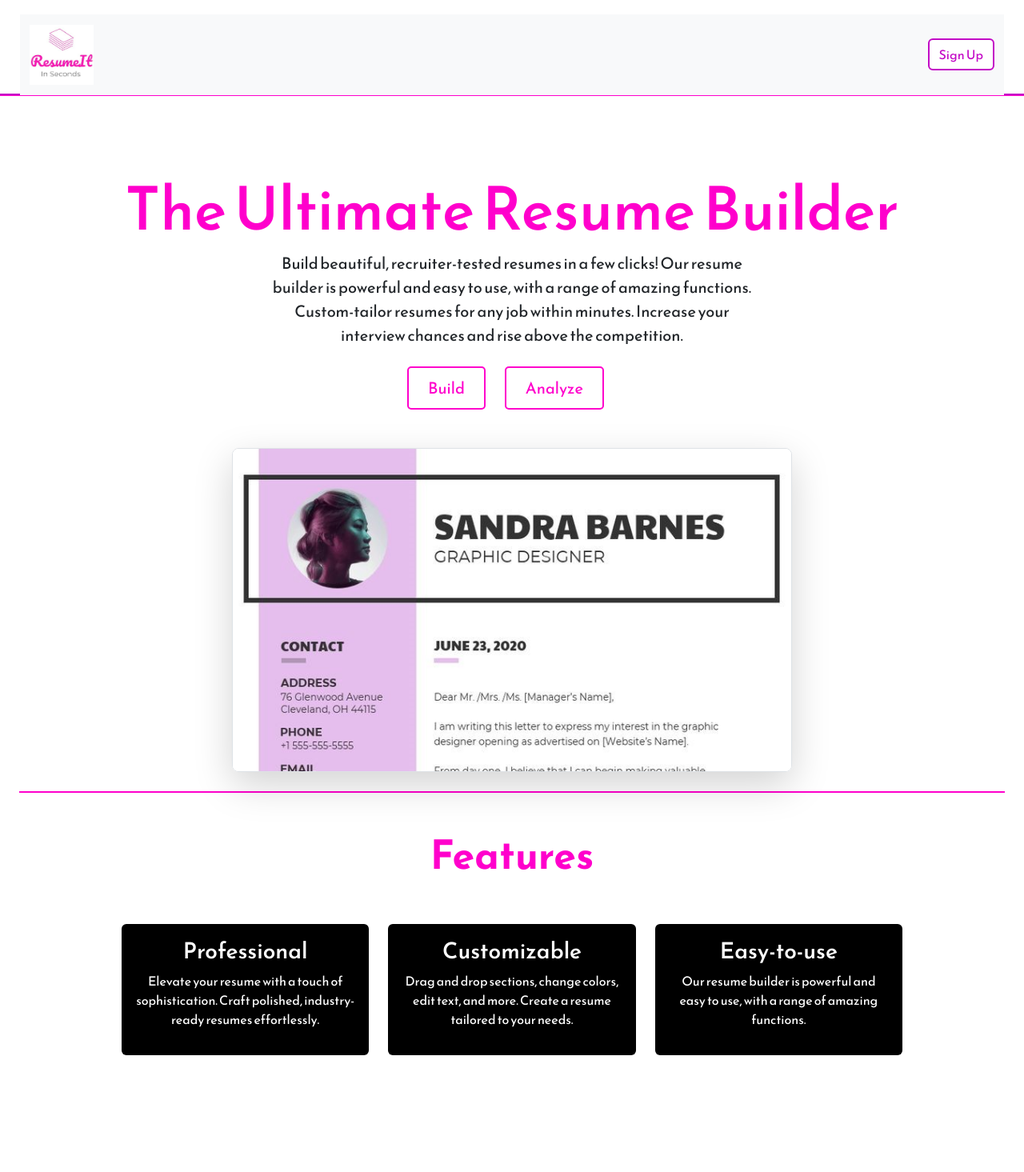
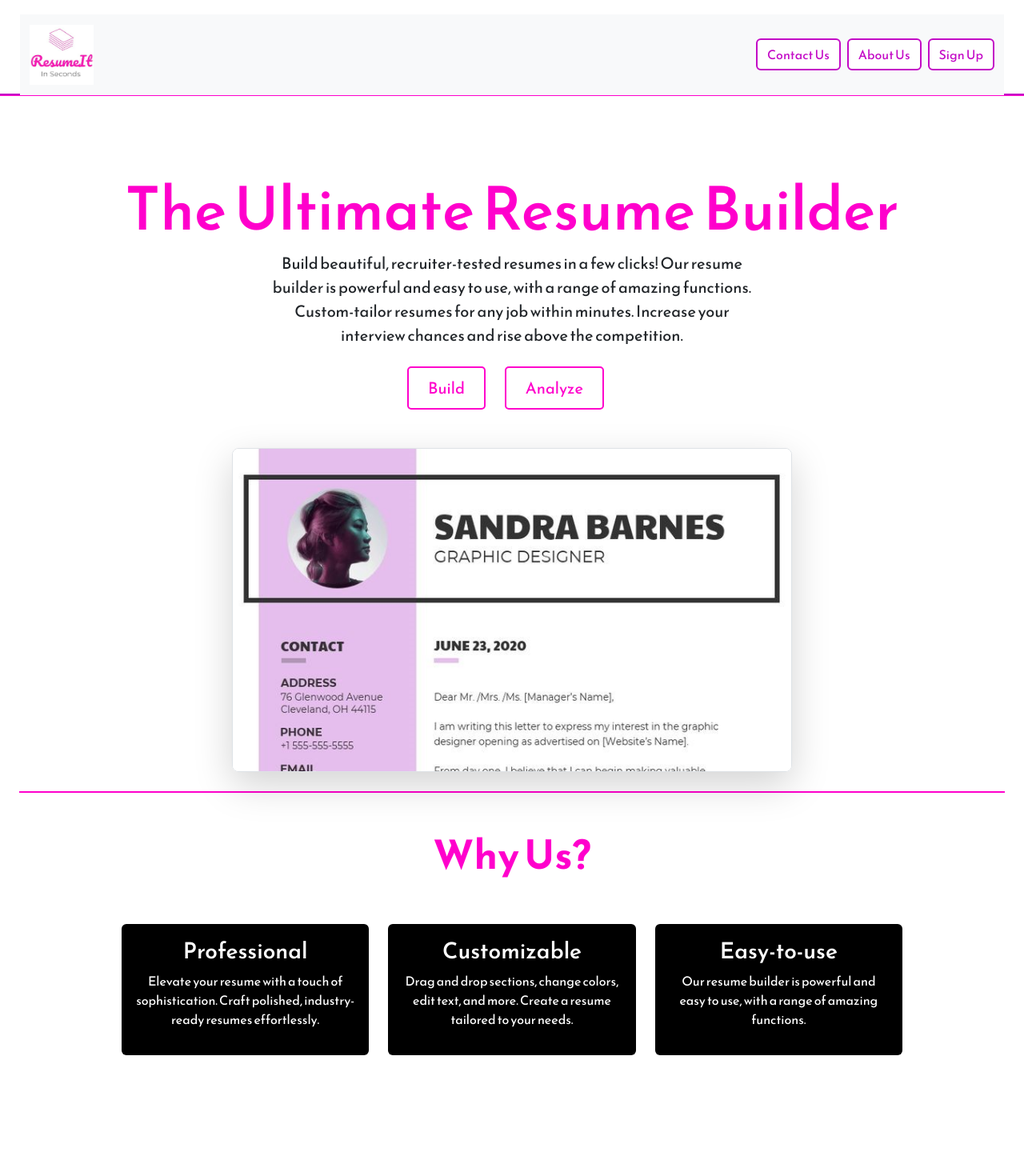
Before and after one commit to MayurBehere/CODSOFT, a React (Create React App) app in the folder landing/: page / in a window 1280 px wide. Shown: the top 1465 px of the page at 80% size. Built offline with nearby package versions, Linux system fonts and the light colour scheme.

Commit message:
Update landing page features and navbar buttons

```diff
--- a/landing/src/LandComponents/Features.js
+++ b/landing/src/LandComponents/Features.js
@@ -6,7 +6,7 @@ const Features = () => {
     return (
 
         <div className="text-center">
-            <h1 className="feature-text">Features</h1>
+            <h1 className="feature-text">Why Us?</h1>
             <div
                 className="row g-4 py-5 row-cols-1 row-cols-lg-3 mx-auto"
                 style={{ maxWidth: '1000px' }}
--- a/landing/src/LandComponents/Navbar.js
+++ b/landing/src/LandComponents/Navbar.js
@@ -1,6 +1,7 @@
 import React from 'react'
 import navlogo from './navlogo.jpg'
 import './Navbar.css'
+
 const Navbar = () => {
   return (
     <div className="container">
@@ -9,7 +10,11 @@ const Navbar = () => {
           <a className="navbar-brand" href="/">
             <img src={navlogo} alt="Logo" width="80" height="75" className="d-inline-block align-text-top"/>
           </a>
-          <button className="btn btn-secondary ms-auto" type="button">Sign Up</button>
+          <div className="d-flex">
+            <button className="btn btn-secondary me-2" type="button" style={{ outline: 'none' }}>Contact Us</button>
+            <button className="btn btn-secondary me-2" type="button" style={{ outline: 'none' }}>About Us</button>
+            <button className="btn btn-secondary" type="button" style={{ outline: 'none' }}>Sign Up</button>
+          </div>
         </div>
       </nav>
     </div>
```
Also changed, not shown: landing/src/LandComponents/Hero.jpg (added).
